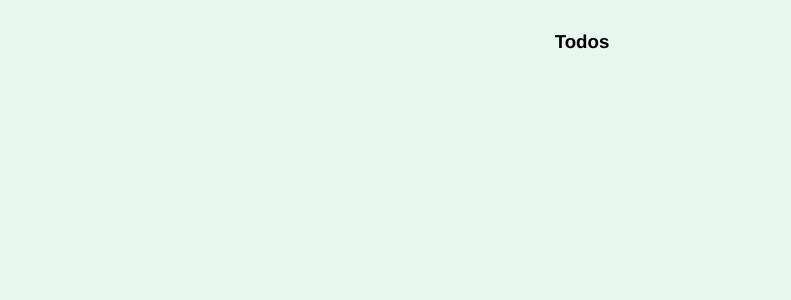
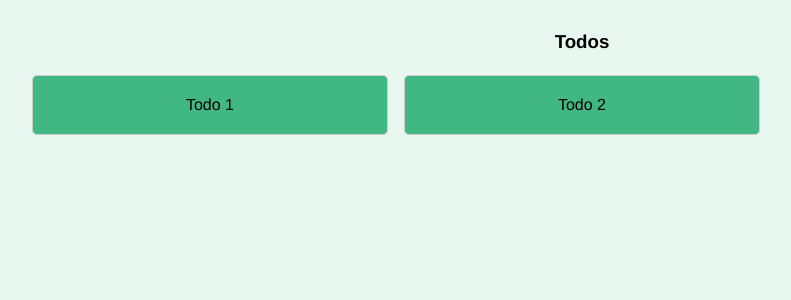
Before and after one commit to jduell12/Vue_State_Management, a Vue app: page / in a window 1280 px wide. Shown: the top 300 px of the page, without its empty margins (58-849 px from the left). Built offline with nearby package versions, Linux system fonts and the light colour scheme.

Commit message:
added state to todos with style

```diff
--- a/src/components/Todos.vue
+++ b/src/components/Todos.vue
@@ -1,15 +1,36 @@
 <template>
     <div>
         <h3>Todos</h3>
+        <div class="todos">
+            <div v-for="todo in allTodos" :key="todo.id" class="todo">
+                {{todo.title}}
+            </div>
+        </div>
     </div>
 </template>
 
 <script>
+import { mapGetters } from 'vuex';
 export default {
     name: "Todos",
+    computed: mapGetters(['allTodos'])
 }
 </script>
 
-<style>
+<style scoped>
+.todos{
+    display: grid;
+    grid-template-columns: repeat(3, 1fr);
+    grid-gap: 1rem;
+}
 
+.todo{
+    border: 1px solid #ccc;
+    background: #41b883;
+    padding: 1rem;
+    border-radius: 5px;
+    text-align: center;
+    position: relative;
+    cursor: pointer;
+}
 </style>
```
Also changed, not shown: 1 other file (tests, documents, lock files or other folders).
